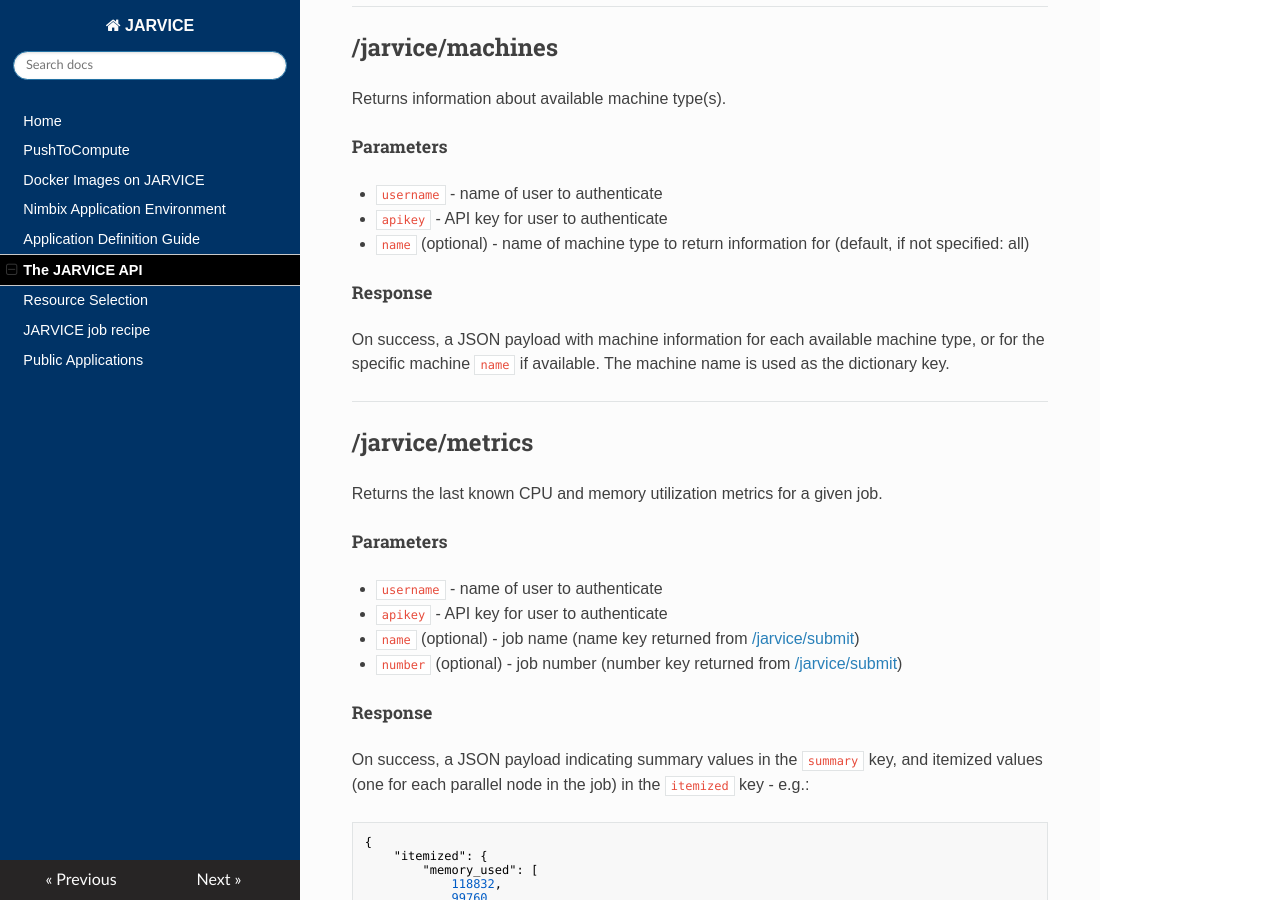
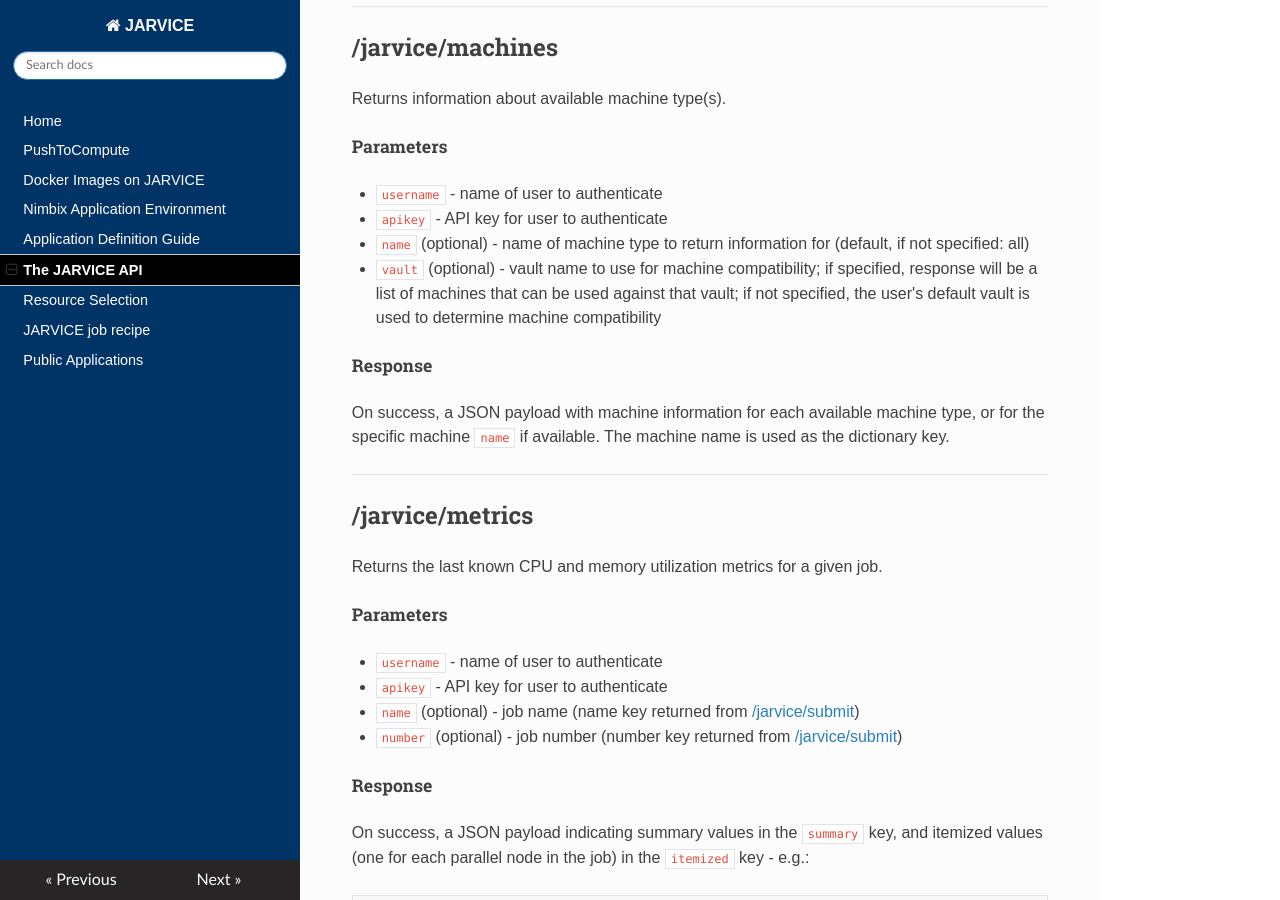
Before and after one commit to nimbix/jardoc, an MkDocs documentation site: the page built from docs/api.md, in a window 1280 px wide and 900 px high, scrolled down 6935 px. Built offline with MkDocs 1.6.1, drawn with Linux system fonts in a browser that asks for light colours; nearby versions of some CDN libraries; old or Windows-style settings are respelled for this version of MkDocs.

Commit message:
JAR-4242: add vault parameter to /jarvice/machines

````diff
--- a/docs/api.md
+++ b/docs/api.md
@@ -281,6 +281,8 @@
 * ```apikey``` - API key for user to authenticate
 
 * ```name``` (optional) - name of machine type to return information for (default, if not specified: all)
+
+* ```vault``` (optional) - vault name to use for machine compatibility; if specified, response will be a list of machines that can be used against that vault; if not specified, the user's default vault is used to determine machine compatibility
 
 ##### Response
 
````
